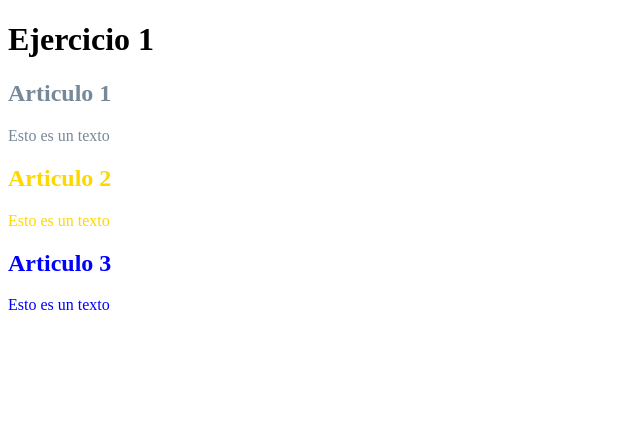
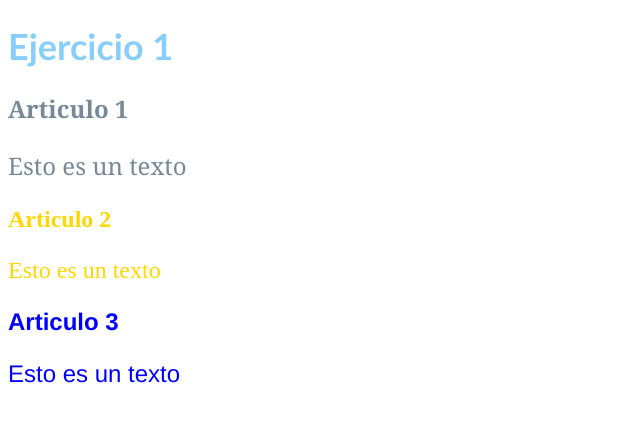
Before and after one commit to Emilozano8313/PaginasWeb, a plain HTML site: page Ejercicio1.html in a window 1280 px wide. Shown: the whole page, without its empty margins (0-640 px from the left). Drawn offline with Linux system fonts and the light colour scheme.

Commit message:
Enhance HTML structure and styles for better readability and consistency

```diff
--- a/Ejercicio1.html
+++ b/Ejercicio1.html
@@ -8,21 +8,21 @@
 </head>
 <body>
 <header>
-    <h1>Ejercicio 1</h1>
+    <h1 class="texto-azulHielo" style="font-size: 36px; font-family: 'Trebuchet MS', 'Lucida Sans Unicode', 'Lucida Grande', 'Lucida Sans', Arial, sans-serif;">Ejercicio 1</h1>
     <link rel="stylesheet" href="style/estilos.css">
 </header>
 <main>
     <section>
-        <h2 class = "texto-grisClaro">Articulo 1</h2>
-        <p class="texto-grisClaro">Esto es un texto</p>
+        <h2 class = "texto-grisClaro" style="font-size: 24px; font-family: Cambria, Cochin, Georgia, Times, 'Times New Roman', serif;">Articulo 1</h2>
+        <p class = "texto-grisClaro" style="font-size: 24px; font-family: Cambria, Cochin, Georgia, Times, 'Times New Roman', serif;">Esto es un texto</p>
     </section>
     <section>
-        <h2 class = "texto-dorado">Articulo 2</h2>
-        <p class="texto-dorado">Esto es un texto</p>
+        <h2 class = "texto-dorado" style="font-size: 24px; font-family: 'Times New Roman', Times, serif;">Articulo 2</h2>
+        <p class="texto-dorado" style="font-size: 24px; font-family: 'Times New Roman', Times, serif;">Esto es un texto</p>
     </section>
     <section>
-        <h2 class = "texto-azul">Articulo 3</h2>
-        <p class="texto-azul">Esto es un texto</p>
+        <h2 class = "texto-azul" style="font-size: 24px; font-family: 'Franklin Gothic Medium', 'Arial Narrow', Arial, sans-serif;">Articulo 3</h2>
+        <p class="texto-azul" style="font-size: 24px; font-family: 'Franklin Gothic Medium', 'Arial Narrow', Arial, sans-serif;">Esto es un texto</p>
     </section>
 </main>
 </body>
--- a/style/estilos.css
+++ b/style/estilos.css
@@ -8,3 +8,6 @@
 .texto-dorado{
     color: gold;
 }
+.texto-azulHielo{
+    color: lightskyblue;
+}
```
